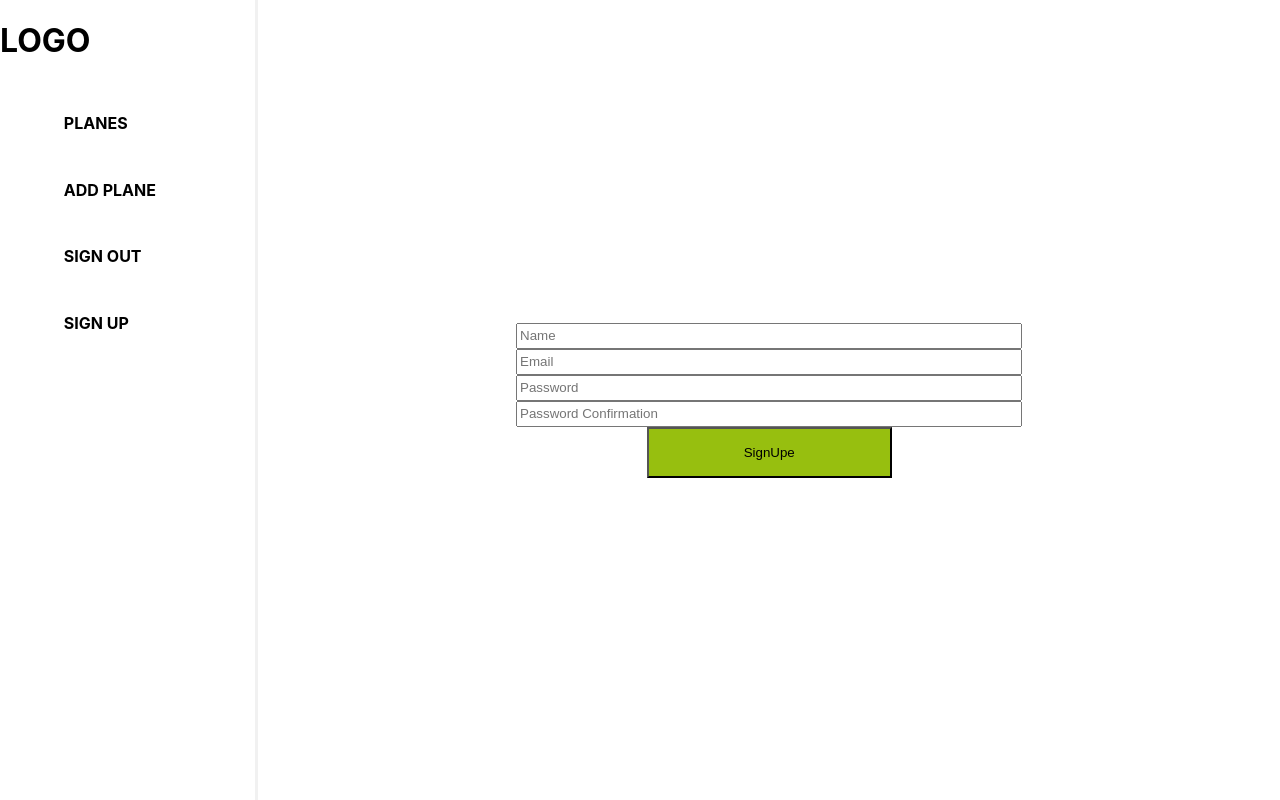
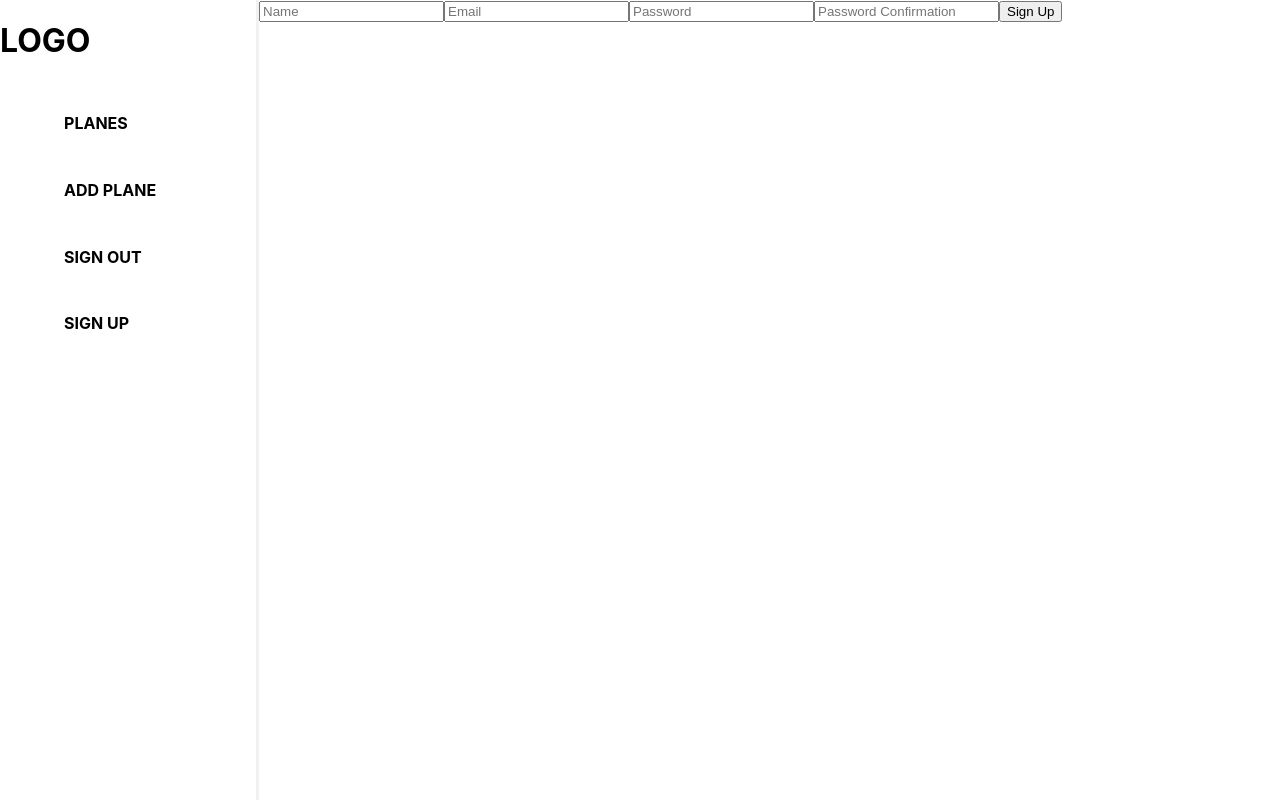
Before and after one commit to GuilhermeGiachellin/AirTaxi, a React (Create React App) app: page /signUp in a window 1280 px wide. Built offline with nearby package versions, Linux system fonts and the light colour scheme.

Commit message:
Add Formik for users

```diff
--- a/package.json
+++ b/package.json
@@ -8,6 +8,7 @@
     "@testing-library/react": "^9.3.2",
     "@testing-library/user-event": "^7.1.2",
     "axios": "^0.24.0",
+    "formik": "^2.2.9",
     "react": "^17.0.2",
     "react-calendar": "^3.5.0",
     "react-dom": "^17.0.2",
--- a/src/component/myForm/CreatePlaneForm.js
+++ b/src/component/myForm/CreatePlaneForm.js
@@ -1,66 +1,50 @@
-import React, { useState } from 'react';
+/* eslint-disable no-unused-vars */
+import React from 'react';
 import { useDispatch } from 'react-redux';
 import { useNavigate } from 'react-router-dom';
+import {
+  ErrorMessage, Field, Form, Formik,
+} from 'formik';
 import { createPlane } from '../../redux/slices/planesSlice';
+// import style from '../../assets/Forms.module.css';
 
 const CreatePlaneForm = () => {
-  const [model, setModel] = useState('');
-  const [registration, setRegistration] = useState('');
-  const [speed, setSpeed] = useState('');
-  const [description, setDescription] = useState('');
-  const [price, setPrice] = useState('');
   const dispatch = useDispatch();
   const navigate = useNavigate();
 
-  const handleSubmit = async (e) => {
-    e.preventDefault();
-    dispatch(createPlane({
-      model, registration, speed, description, price,
-    }));
-    navigate('/main');
-  };
-
   return (
-    <div className="App">
-      <form onSubmit={handleSubmit}>
-        <input
-          type="text"
-          value={model}
-          placeholder="Model"
-          onChange={(e) => setModel(e.target.value)}
-          required
-        />
-        <input
-          type="text"
-          value={registration}
-          placeholder="Registration"
-          onChange={(e) => setRegistration(e.target.value)}
-          required
-        />
-        <input
-          type="text"
-          value={speed}
-          placeholder="Cruze Speed"
-          onChange={(e) => setSpeed(e.target.value)}
-          required
-        />
-        <input
-          type="text"
-          value={price}
-          placeholder="Tour Price"
-          onChange={(e) => setPrice(e.target.value)}
-          required
-        />
-        <input
-          type="text"
-          value={description}
-          placeholder="Description"
-          onChange={(e) => setDescription(e.target.value)}
-          required
-        />
-        <button type="submit">Add a new plane</button>
-      </form>
-    </div>
+    <Formik
+      initialValues={{
+        model: '', registration: '', cruise_speed: '', tour_price: '', description: '', image: '',
+      }}
+      onSubmit={(values, { setSubmitting }) => {
+        setTimeout(() => {
+          setSubmitting(false);
+          dispatch(createPlane(values));
+          navigate('/main');
+        }, 400);
+      }}
+    >
+      {({ isSubmitting }) => (
+        <Form>
+          <Field type="text" name="model" placeholder="Model" />
+          <ErrorMessage name="model" component="div" />
+          <Field type="text" name="registration" placeholder="Registration" />
+          <ErrorMessage name="registration" component="div" />
+          <Field type="text" name="cruise_speed" placeholder="Cruise speed" />
+          <ErrorMessage name="cruise_speed" component="div" />
+          <Field type="text" name="tour_price" placeholder="Tour Price" />
+          <ErrorMessage name="tour_price" component="div" />
+          <Field type="text" name="description" placeholder="Plane description" />
+          <ErrorMessage name="description" component="div" />
+          <Field type="text" name="image" placeholder="Image url" />
+          <ErrorMessage name="image" component="div" />
+          <button type="submit" disabled={isSubmitting}>
+            Add plane
+          </button>
+        </Form>
+      )}
+    </Formik>
   );
 };
 
--- a/src/component/myForm/LogInForm.js
+++ b/src/component/myForm/LogInForm.js
@@ -2,49 +2,52 @@
 import { useDispatch, useSelector } from 'react-redux';
 import React, { useEffect, useState } from 'react';
 import { Link, useNavigate } from 'react-router-dom';
+import {
+  ErrorMessage, Field, Form, Formik,
+} from 'formik';
 import { logIn } from '../../redux/slices/sessionSlice';
 import style from '../../assets/Forms.module.css';
 
 const LogInForm = () => {
-  const status = useSelector((state) => state.sessions.status);
-  const [email, setEmail] = useState('');
-  const [password, setPassword] = useState('');
   const navigate = useNavigate();
   const dispatch = useDispatch();
 
-  useEffect(() => {
-    if (status === 'logged') {
-      navigate('main');
-    }
-  }, [status]);
-
-  const handleSubmit = async (e) => {
-    e.preventDefault();
-    dispatch(logIn({ email, password }));
-  };
-
   return (
-    <div className={style.cnt}>
-      <form onSubmit={handleSubmit} className={style.form}>
-        <input
-          type="email"
-          value={email}
-          placeholder="Email"
-          onChange={(e) => setEmail(e.target.value)}
-          required
-          className={style.input}
-        />
-        <input
-          type="password"
-          value={password}
-          placeholder="Password"
-          onChange={(e) => setPassword(e.target.value)}
-          required
-          className={style.input}
-        />
-        <button type="submit" disabled={status === 'logged'} className={style.button}>LogIn</button>
-      </form>
-    </div>
+    <Formik
+      initialValues={{
+        email: '', password: '',
+      }}
+      validate={(values) => {
+        const errors = {};
+        if (!values.email) {
+          errors.email = 'Required';
+        } else if (
+          !/^[A-Z0-9._%+-]+@[A-Z0-9.-]+\.[A-Z]{2,}$/i.test(values.email)
+        ) {
+          errors.email = 'Invalid email address';
+        }
+        return errors;
+      }}
+      onSubmit={(values, { setSubmitting }) => {
+        setTimeout(() => {
+          setSubmitting(false);
+          dispatch(logIn(values));
+          navigate('/main');
+        }, 400);
+      }}
+    >
+      {({ isSubmitting }) => (
+        <Form>
+          <Field type="email" name="email" placeholder="Email" />
+          <ErrorMessage name="email" component="div" />
+          <Field type="password" name="password" placeholder="Password" />
+          <ErrorMessage name="password" component="div" />
+          <button type="submit" disabled={isSubmitting}>
+            Sign In
+          </button>
+        </Form>
+      )}
+    </Formik>
   );
 };
 
--- a/src/component/myForm/SignUpForm.js
+++ b/src/component/myForm/SignUpForm.js
@@ -3,63 +3,57 @@
 import React, { useState } from 'react';
 import { useDispatch } from 'react-redux';
 import { useNavigate } from 'react-router-dom';
+import {
+  ErrorMessage, Field, Form, Formik,
+} from 'formik';
+import { isValue } from 'react-calendar/dist/umd/shared/propTypes';
 import { signUp } from '../../redux/slices/sessionSlice';
 import style from '../../assets/Forms.module.css';
 
 const SigUpForm = () => {
-  const [name, setName] = useState('');
-  const [email, setEmail] = useState('');
-  const [password, setPassword] = useState('');
-  const [password_confirmation, setPasswordConfirmation] = useState('');
   const dispatch = useDispatch();
   const navigate = useNavigate();
 
-  const handleSubmit = async (e) => {
-    e.preventDefault();
-    dispatch(signUp({
-      name, email, password, password_confirmation,
-    }));
-    navigate('/');
-  };
-
   return (
-    <div className={style.cnt}>
-      <form onSubmit={handleSubmit} className={style.form}>
-        <input
-          type="name"
-          value={name}
-          placeholder="Name"
-          onChange={(e) => setName(e.target.value)}
-          required
-          className={style.input}
-        />
-        <input
-          type="email"
-          value={email}
-          placeholder="Email"
-          onChange={(e) => setEmail(e.target.value)}
-          required
-          className={style.input}
-        />
-        <input
-          type="password"
-          value={password}
-          placeholder="Password"
-          onChange={(e) => setPassword(e.target.value)}
-          required
-          className={style.input}
-        />
-        <input
-          type="password"
-          value={password_confirmation}
-          placeholder="Password Confirmation"
-          onChange={(e) => setPasswordConfirmation(e.target.value)}
-          required
-          className={style.input}
-        />
-        <button type="submit" className={style.button}>SignUpe</button>
-      </form>
-    </div>
+    <Formik
+      initialValues={{
+        name: '', email: '', password: '', passwordConfirmation: '',
+      }}
+      validate={(values) => {
+        const errors = {};
+        if (!values.email) {
+          errors.email = 'Required';
+        } else if (
+          !/^[A-Z0-9._%+-]+@[A-Z0-9.-]+\.[A-Z]{2,}$/i.test(values.email)
+        ) {
+          errors.email = 'Invalid email address';
+        }
+        return errors;
+      }}
+      onSubmit={(values, { setSubmitting }) => {
+        setTimeout(() => {
+          setSubmitting(false);
+          dispatch(signUp(values));
+          navigate('/');
+        }, 400);
+      }}
+    >
+      {({ isSubmitting }) => (
+        <Form>
+          <Field type="text" name="name" placeholder="Name" />
+          <ErrorMessage name="name" component="div" />
+          <Field type="email" name="email" placeholder="Email" />
+          <ErrorMessage name="email" component="div" />
+          <Field type="password" name="password" placeholder="Password" />
+          <ErrorMessage name="password" component="div" />
+          <Field type="password" name="passwordConfirmation" placeholder="Password Confirmation" />
+          <ErrorMessage name="passwordConfirmation" component="div" />
+          <button type="submit" disabled={isSubmitting}>
+            Sign Up
+          </button>
+        </Form>
+      )}
+    </Formik>
   );
 };
 
--- a/src/redux/slices/planesSlice.js
+++ b/src/redux/slices/planesSlice.js
@@ -23,11 +23,11 @@ export const fetchPlanes = createAsyncThunk('api/planes', async () => {
 });
 
 export const createPlane = createAsyncThunk('api/planes', async ({
-  model, registration, cruise_speed, description, tour_price,
+  model, registration, cruise_speed, description, tour_price, image,
 }) => {
   const cookie = new Cookies();
   const { data } = await axios.post('https://air-taxi.herokuapp.com/api/v1/planes', {
-    model, registration, cruise_speed, description, tour_price,
+    model, registration, cruise_speed, description, tour_price, image,
   }, {
     headers: {
       Authorization: `${cookie.get('MyToken')}`,
```
Also changed, not shown: 1 other file (tests, documents, lock files or other folders).
